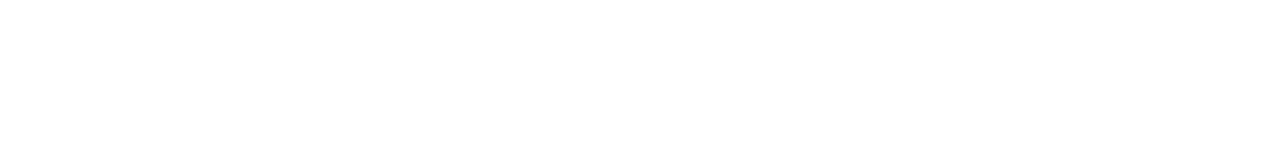
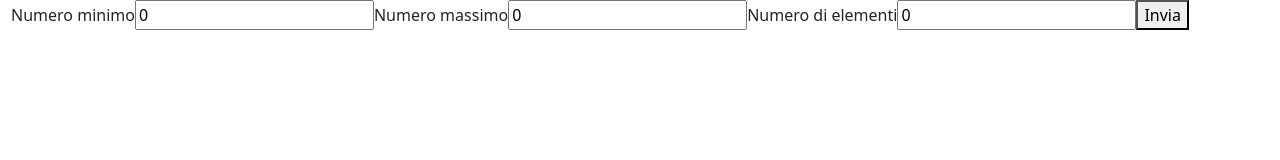
Before and after one commit to coder-ms/vue-email-list, a plain HTML site: page index.html in a window 1280 px wide. Drawn offline with nearby package versions, Linux system fonts and the light colour scheme.

Commit message:
inserimento mail

```diff
--- a/css/style.css
+++ b/css/style.css
@@ -0,0 +1,18 @@
+#app{
+    display: flex;
+    flex-wrap: wrap;
+    width: 1200px;
+}
+.card{
+    display: flex;
+    justify-content: center;
+    align-items: center;
+    border: 1px solid red;
+}
+img{
+    width: 400px;
+
+}
+h3{
+    font-size: 40px;
+}
--- a/index.html
+++ b/index.html
@@ -14,15 +14,39 @@
             crossorigin="anonymous" referrerpolicy="no-referrer" />
         <link href="https://cdn.jsdelivr.net/npm/bootstrap@5.2.1/dist/css/bootstrap.min.css" rel="stylesheet" integrity="sha384-iYQeCzEYFbKjA/T2uDLTpkwGzCiq6soy8tYaI1GyVh/UjpbCx/TYkiZhlZB6+fzT" crossorigin="anonymous">
         <link href="./css/style.css" rel="stylesheet">
+        <!--LIBRERIA AXIOS PER API-->
         <script src="https://cdn.jsdelivr.net/npm/axios@1.1.2/dist/axios.min.js"></script>
         <title>VUE MAIL LIST</title>
     </head>
     <body>
         <div id="app" class="d-flex justify-content-center align-items-center">
 
+            <div id="app" class="d-flex justify-content-center align-items-center">
+                <!--MAX, MIN ITEM-->
+                <div class="d-flex justify-content-center align-items-center">
+                    <form @submit.prevent="callApi">
+                        <label for="">Numero minimo</label>
+                        <input type="number" v-model.number="options.params.min">
+                        <label for="">Numero massimo</label>
+                        <input type="number" v-model.number="options.params.max">
+                        <label for="">Numero di elementi</label>
+                        <input type="number" v-model.number="options.params.items">
+                        <button type="submit">Invia</button>
+                    </form>
+                </div>
+
+                <!-- MAIL -->
+                <div class="d-flex justify-content-center align-items-center">
+                    <div v-for="(email, index) in elencoMail" :key="index">
+                        <!--elencoMail.email-->
+                        {{email}}
+                    </div>
+                </div>
 
             </div>
+        </div>
 
+        <!--SCRIPT e COLLEGAMENTO VUE-->
         <script src="https://cdn.jsdelivr.net/npm/vue@3.2.41/dist/vue.global.min.js"></script>
         <script src="./js/script.js"></script>
 
--- a/js/script.js
+++ b/js/script.js
@@ -1,8 +1,26 @@
+/*
+Esercizio di oggi: Vue Email List
+nome repo: vue-email-list
+Descrizione:
+Attraverso l'apposita API di Boolean :partying_face:
+https://flynn.boolean.careers/exercises/api/random/mail
+generare 10 indirizzi email e stamparli in pagina all'interno di una lista.
+Bonus
+Far comparire gli indirizzi email solamente quando sono stati tutti generati.
+*/
+
 const { createApp } = Vue;
 const app = createApp({
     data() {
         return {
-
+            options:{
+                params:{
+                    min:0,
+                    max:0,
+                    items:0
+                }
+            },
+            elencoMail:[]
         }
     },
 
@@ -12,7 +30,12 @@ const app = createApp({
     },
 
     methods: {
-
+        callApi(){
+            axios.get('https://flynn.boolean.careers/exercises/api/random/mail', this.options).then((res) => {
+                console.log(res.data.response);
+                this.elencoMail = res.data.response;
+            })
+        }
 
     },
 
```
Lines whose indentation alone changed are shown as unchanged.
